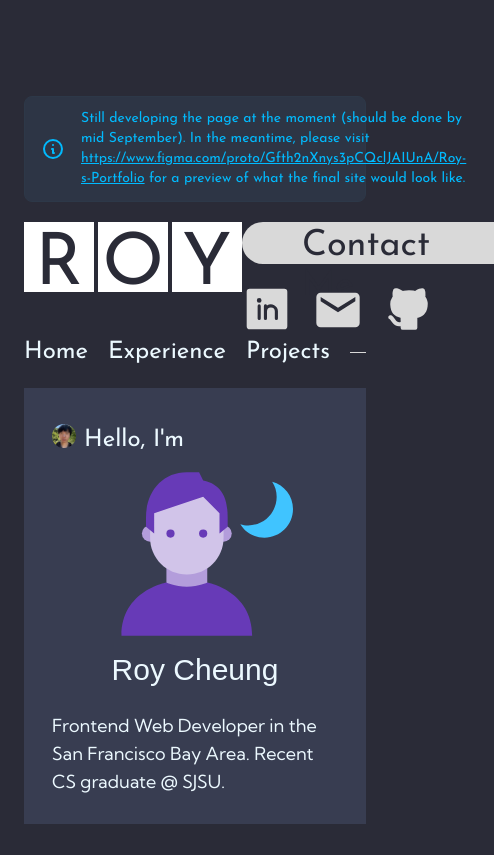
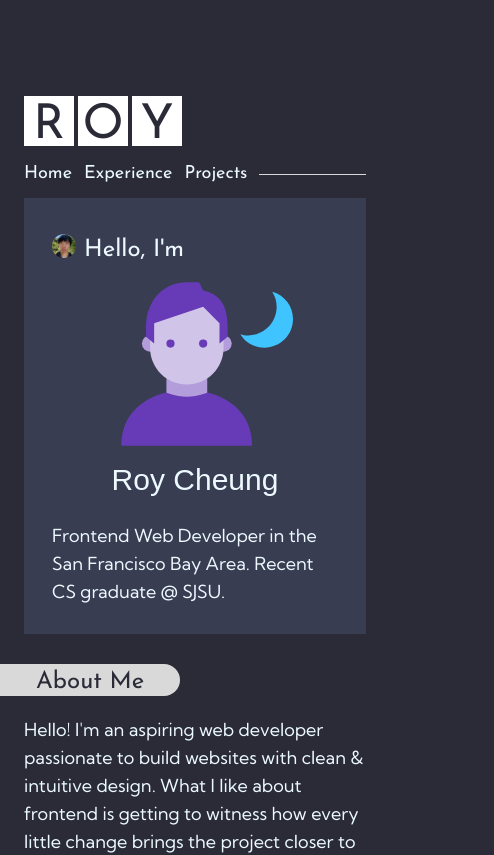
Before and after one commit to RoyCDev/portfolio, a React (Vite) app: page / in a window 390 px wide. Shown: the top 855 px of the page, 494 px wide, since content can reach past the window. Built offline with nearby package versions, Linux system fonts and the light colour scheme; a web font is replaced by a local one.

Commit message:
responsive header & footer

```diff
--- a/src/RootLayout.tsx
+++ b/src/RootLayout.tsx
@@ -2,26 +2,16 @@ import { Outlet } from "react-router"
 import Header from "./components/Header"
 import Footer from "./components/Footer"
 
-function TemporaryAlert() {
-  return (
-    <div role="alert" className="alert alert-info alert-soft mb-5">
-      <svg xmlns="http://www.w3.org/2000/svg" fill="none" viewBox="0 0 24 24" className="h-6 w-6 shrink-0 stroke-current">
-        <path strokeLinecap="round" strokeLinejoin="round" strokeWidth="2" d="M13 16h-1v-4h-1m1-4h.01M21 12a9 9 0 11-18 0 9 9 0 0118 0z"></path>
-      </svg>
-      <span>Still developing the page at the moment (should be done by mid September). In the meantime, please visit <a target="_blank" href="https://www.figma.com/proto/Gfth2nXnys3pCQclJAIUnA/Roy-s-Portfolio" className="underline">https://www.figma.com/proto/Gfth2nXnys3pCQclJAIUnA/Roy-s-Portfolio</a> for a preview of what the final site would look like.</span>
-    </div>
-  )
-}
-
 function RootLayout() {
   return (
     <>
-      <div className="max-w-screen-xl px-6 mx-auto my-24 select-none">
-        <TemporaryAlert />
+      <div className="max-w-screen-xl px-6 mx-auto mt-24">
         <Header />
         <Outlet />
       </div>
-      <Footer />
+      <div className="bg-neutral pt-10 pb-8 mt-18">
+        <Footer />
+      </div>
     </>
   )
 }
--- a/src/components/Brand.tsx
+++ b/src/components/Brand.tsx
@@ -3,13 +3,18 @@ interface BrandProps {
 }
 
 function Brand({ location }: BrandProps) {
+  const brandBoxClasses = location === "header" ?
+    "size-12.5 pt-1.5 md:size-15 lg:size-17.5" :
+    "size-12.5 pt-1.5"
+
   return (
     <div className={`flex gap-x-1 text-center ${location === "header" ?
-      "text-7xl text-base-100" : "text-5xl text-neutral"
+      "text-base-100 text-5xl md:text-6xl lg:text-7xl mb-3" :
+      "text-5xl text-neutral"
       }`}>
-      <div className={`bg-white ${location === "header" ? "size-17.5 pt-2" : "size-12.5 pt-1.5"}`}>R</div>
-      <div className={`bg-white ${location === "header" ? "size-17.5 pt-2" : "size-12.5 pt-1.5"}`}>O</div>
-      <div className={`bg-white ${location === "header" ? "size-17.5 pt-2" : "size-12.5 pt-1.5"}`}>Y</div>
+      <div className={`bg-white ${brandBoxClasses}`}>R</div>
+      <div className={`bg-white ${brandBoxClasses}`}>O</div>
+      <div className={`bg-white ${brandBoxClasses}`}>Y</div>
     </div>
   )
 }
--- a/src/components/ContactLinks.tsx
+++ b/src/components/ContactLinks.tsx
@@ -9,17 +9,17 @@ interface ContactLinksProps {
 function ContactLinks({ location }: ContactLinksProps) {
   return (
     <div className={`flex justify-end ${location === "header" ?
-      "text-accent mt-5 gap-x-5 " :
-      "text-white gap-x-4"
+      "text-accent text-[42px] gap-x-4 mt-4 lg:text-5xl lg:gap-x-5 lg:mt-5" :
+      "text-white gap-x-4 text-4xl"
       }`}>
       <a target="_blank" href="https://www.linkedin.com/in/roy-cheung-web-dev">
-        <PiLinkedinLogoFill size={location === "header" ? 50 : 35} />
+        <PiLinkedinLogoFill />
       </a>
       <a href="mailto:rcheung0117@gmail.com">
-        <MdEmail size={location === "header" ? 52 : 37} />
+        <MdEmail />
       </a>
       <a target="_blank" href="https://github.com/RoyCDev">
-        <TbBrandGithubFilled size={location === "header" ? 50 : 35} />
+        <TbBrandGithubFilled />
       </a>
     </div>
   )
--- a/src/components/Footer.tsx
+++ b/src/components/Footer.tsx
@@ -3,7 +3,7 @@ import ContactLinks from "./ContactLinks"
 
 function Footer() {
   return (
-    <footer className="footer sm:footer-horizontal justify-around items-end bg-neutral pt-10 pb-8 select-none">
+    <footer className="footer justify-items-center sm:footer-horizontal sm:justify-between items-end max-w-screen-xl px-6 mx-auto">
       <aside>
         <div className="flex gap-2">
           <Brand location="footer" />
--- a/src/components/Header.tsx
+++ b/src/components/Header.tsx
@@ -8,13 +8,13 @@ function Header() {
     <header>
       <div className="flex justify-between">
         <NavLink to="/"><Brand location="header" /></NavLink>
-        <section>
+        <section className="hidden md:block">
           <SectionTag side="right">Contact Me</SectionTag>
           <ContactLinks location="header" />
         </section>
       </div>
 
-      <nav className="flex items-center gap-x-5 text-2xl font-normal">
+      <nav className="flex items-center text-lg gap-x-3 md:text-xl md:gap-x-3.5 lg:text-2xl lg:gap-x-5">
         <NavLink to="/">Home</NavLink>
         <NavLink to="/experience">Experience</NavLink>
         <NavLink to="/project">Projects</NavLink>
--- a/src/components/SectionTag.tsx
+++ b/src/components/SectionTag.tsx
@@ -6,9 +6,9 @@ interface SectionTagProps {
 
 function SectionTag({ children, side, className }: SectionTagProps) {
   return (
-    <p className={`bg-accent text-base-100 text-4xl w-fit h-10.5 pt-1 px-15 ${className} ${side === "left" ?
-      "rounded-r-full -ml-15" :
-      "rounded-l-full -mr-15"}`
+    <p className={`bg-accent text-base-100 w-fit text-2xl h-8 pt-0.5 px-9 sm:text-3xl sm:h-9.5 sm:px-12 sm:pt-1 lg:text-4xl lg:h-10.5 ${className} ${side === "left" ?
+      "rounded-r-full -ml-6 lg:pr-15" :
+      "rounded-l-full -mr-6 lg:pl-15"}`
     }>
       {children}
     </p>
--- a/src/index.css
+++ b/src/index.css
@@ -20,3 +20,9 @@
   --font-playpen: "Playpen Sans", sans-serif;
   --default-font-family: var(--font-josefin);
 }
+
+@layer base {
+  html {
+    user-select: none;
+  }
+}
--- a/src/pages/ExperiencePage/index.tsx
+++ b/src/pages/ExperiencePage/index.tsx
@@ -5,9 +5,9 @@ import InfoItem from "../../components/InfoItem";
 
 function ExperiencePage() {
   return (
-    <ul className="mt-15">
+    <ul className="mt-10 lg:mt-15">
       {jobs.map((job, i) => (
-        <li key={i} className="grid grid-cols-[auto_1fr] grid-rows-[auto_auto] gap-3 md:flex md:items-start md:gap-6">
+        <li key={i} className="grid grid-cols-[auto_1fr] grid-rows-[auto_auto] gap-3 md:flex md:items-start lg:gap-6">
           <div className="divider divider-accent divider-start divider-horizontal before:w-0.25! after:w-0.25! gap-0! row-span-2 md:order-2">
             <Avatar src={job.logo} alt={job.company} className="w-10 lg:w-12.5" />
           </div>
--- a/src/pages/HomePage/index.tsx
+++ b/src/pages/HomePage/index.tsx
@@ -7,7 +7,7 @@ import { FcNightPortrait } from "react-icons/fc";
 
 function HomePage() {
   return (
-    <main className="mt-5 flex flex-col gap-6 md:flex-row xl:gap-10">
+    <main className="mt-2 lg:mt-5 flex flex-col gap-6 md:flex-row xl:gap-10">
       {/* left panel */}
       <div className="flex-1">
         <section className="bg-primary p-7 sm:p-9 lg:p-12.5">
@@ -22,7 +22,7 @@ function HomePage() {
           <p className="font-kumbh text-lg sm:text-xl lg:text-3xl">{bio.headline}</p>
         </section>
 
-        <SectionTag side="left" className="mt-12.5 mb-10">About Me</SectionTag>
+        <SectionTag side="left" className="mt-7.5 mb-5 lg:mt-12.5 lg:mb-10">About Me</SectionTag>
         <section className="font-kumbh">
           <p className="text-lg sm:text-xl lg:text-2xl">{bio.introduction}</p>
           <ul className="flex flex-col gap-6 mt-6 lg:flex-row lg:mt-10">
--- a/src/pages/ProjectPage/index.tsx
+++ b/src/pages/ProjectPage/index.tsx
@@ -12,7 +12,7 @@ function ProjectPage() {
   const uiCount = projects.length - webCount;
 
   return (
-    <main className="mt-5">
+    <main className="mt-2 lg:mt-5">
       {/* top half */}
       <div className="md:flex md:items-start md:gap-6 xl:gap-10">
         <section className="relative bg-primary p-7 sm:p-9 lg:p-12.5">
@@ -22,7 +22,7 @@ function ProjectPage() {
             <p className="absolute bg-base-100 pt-0.5 -top-1.5 -right-1.5 px-2 lg:px-5">{featuredProject.year}</p>
           </div>
           <div className="flex justify-around items-center">
-            <img src={featuredProject.image} alt={featuredProject.name} className="max-w-54 sm:max-w-64 lg:max-w-none" />
+            <img src={featuredProject.image} alt={featuredProject.name} className="size-54 sm:size-64 lg:size-84" />
           </div>
 
           <div className="font-kumbh text-lg sm:text-xl lg:text-3xl">
@@ -72,7 +72,7 @@ function ProjectPage() {
       </div>
 
       {/* bottom half */}
-      <SectionTag side="left" className="mt-12.5 mb-10">More Projects</SectionTag>
+      <SectionTag side="left" className="mt-7.5 mb-5 lg:mt-12.5 lg:mb-10">More Projects</SectionTag>
       <section className="space-y-10 sm:space-y-15 lg:space-y-10">
         {otherProjects.map((project, i) =>
           <ProjectItem key={i} project={project} />
```
